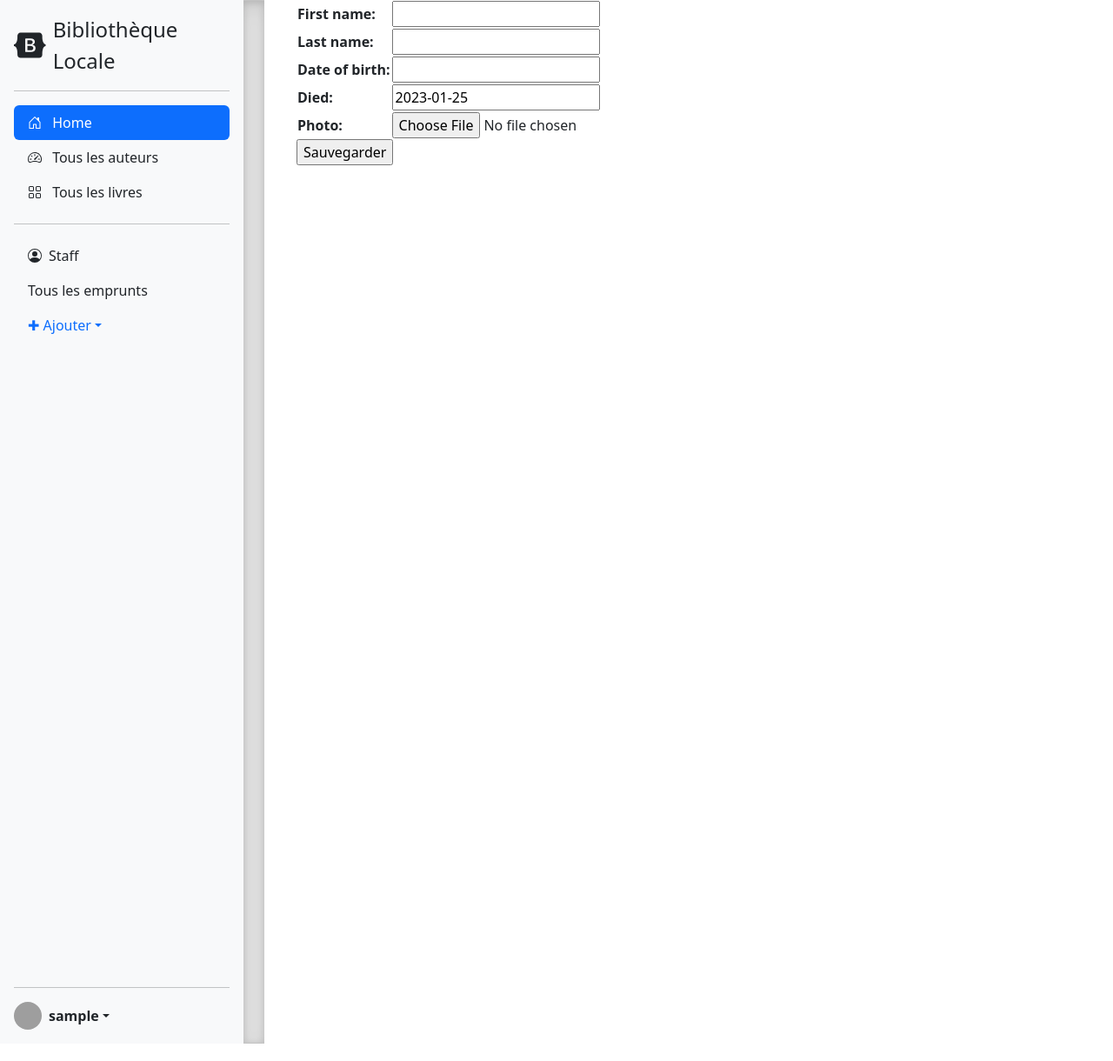
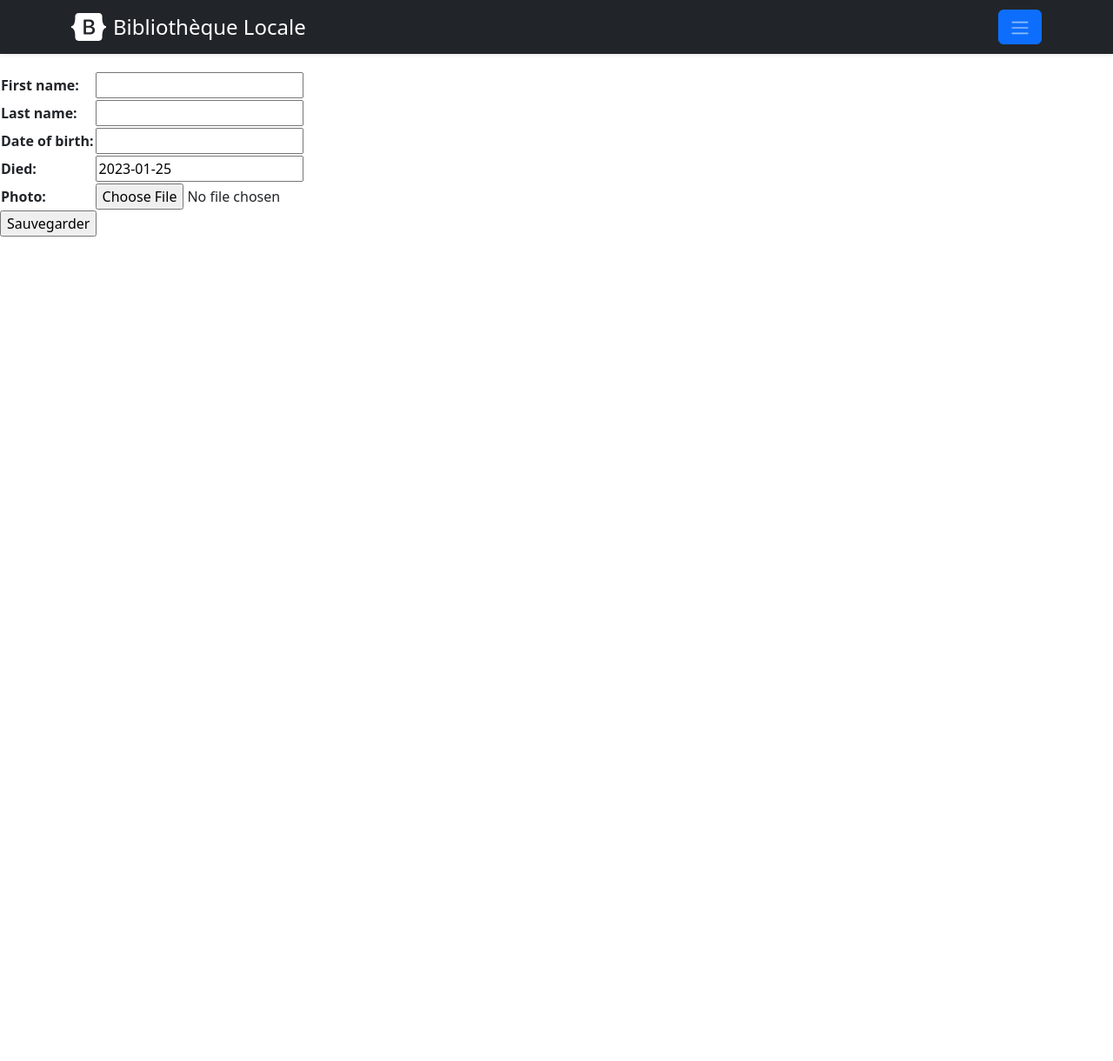
Before and after one commit to Artchaut/Django_Bibliotheque-locale, a Django app: page /catalog/author/create/ in a window 1280 px wide. Shown: the whole page at 87% size. After the commit the page ends 272 px from the top, so only its background shows below. Run offline with Django 4.2, Linux system fonts and the light colour scheme; the visitor is signed in with stand-in values (Sample User, id 1); some libraries are stand-ins or nearby versions; grey boxes are pictures that could not be loaded.

Commit message:
sidebar-toggle-commit

```diff
--- a/catalog/templates/base_generic.html
+++ b/catalog/templates/base_generic.html
@@ -136,13 +136,35 @@
     </symbol>
   </svg>
 
-  {% block sidebar %}
-  <main class="d-flex flex-nowrap" style="height: auto; max_height=2000vh">
-        <div class="d-flex flex-column flex-shrink-0 p-3 bg-light" style="width: 280px;">
-          <a href="/" class="d-flex align-items-center mb-3 mb-md-0 me-md-auto link-dark text-decoration-none">
+<nav>
+  {% block navbar %}
+  <div class="navbar navbar-dark bg-dark shadow-sm">
+    <div class="container">
+      <a href="/" class="navbar-brand d-flex align-items-center text-decoration-none">
         <svg class="bi pe-none me-2" width="40" height="32"><use xlink:href="#bootstrap"/></svg>
         <span class="fs-4">Bibliothèque Locale</span>
       </a>
+      <button class="btn btn-primary" type="button" data-bs-toggle="offcanvas" data-bs-target="#offcanvasScrolling" aria-controls="offcanvasScrolling">
+        <span class="navbar-toggler-icon"></span>
+      </button>
+    </div>
+  </div>
+  {% endblock %}
+</nav>
+
+<main class="d-flex flex-nowrap" style="height: auto; max_height=2000vh">
+
+  {% block sidebar %}
+    <div class="offcanvas offcanvas-start" data-bs-scroll="true" data-bs-backdrop="false" tabindex="-1" id="offcanvasScrolling" aria-labelledby="offcanvasScrollingLabel">
+      <div class="d-flex flex-column flex-shrink-0 p-3 bg-light" style="width: 280px;">
+        <div class="offcanvas-header">
+          <a href="/" class="d-flex align-items-center mb-3 mb-md-0 me-md-auto link-dark text-decoration-none">
+            <svg class="bi pe-none me-2" width="40" height="32"><use xlink:href="#bootstrap"/></svg>
+            <span class="fs-4 offcanvas-title" id="offcanvasScrollingLabel">Bibliothèque Locale</span>
+            <button type="button" class="btn-close text-reset" data-bs-dismiss="offcanvas" aria-label="Close"></button>
+          </a>
+        </div>
+        <div class="offcanvas-body">
           <hr>
           <ul class="nav nav-pills flex-column mb-auto">
             <li class="nav-item">
@@ -197,41 +219,16 @@
               <li><a class="dropdown-item" href="#">Settings</a></li>
               <li><a class="dropdown-item" href="#">Profile</a></li>
               <li><hr class="dropdown-divider"></li>
-              <li><a class="dropdown-item" href="{% url 'logout' %}?next={{ request.path }}">Déconnection</a></li>
+              <li><a class="dropdown-item" href="{% url 'logout' %}">Déconnexion</a></li>
             {% else %}
               <li><a class="dropdown-item" href="{% url 'login' %}?next={{ request.path }}">Connexion</a></li>
+            {% endif %}
             </ul>
-            {% endif %}
           </div>
         </div>
-      <div class="b-example-divider b-example-vr" style="height: auto;"></div>
-
+      </div>
+    </div>
   {% endblock %}
-
-<div class="container" style="margin: 0 250px 0 25px; min-height: 1200px;">
-    <!--{% block navbar %}
-    <div class="collapse navbar-collapse justify-content-md-center" id="navbarsExample08">
-      <ul class="navbar-nav">
-          <li class="nav-item">
-          <a class="nav-link active" aria-current="page" href="#">Centered nav only</a>
-        </li>
-        <li class="nav-item">
-          <a class="nav-link" href="#">Link</a>
-        </li>
-        <li class="nav-item">
-          <a class="nav-link disabled">Disabled</a>
-        </li>
-        <li class="nav-item dropdown">
-          <a class="nav-link dropdown-toggle" href="#" data-bs-toggle="dropdown" aria-expanded="false">✚ Ajouter</a>
-          <ul class="dropdown-menu">
-            <li><a class="dropdown-item" href="{% url 'book-create' %}">Ajouter un livre</a></li>
-            <li><a class="dropdown-item" href="{% url 'author-create' %}">Ajouter un auteur</a></li>
-            <li><a class="dropdown-item" href="#">Créer une instance de prêt</a></li>
-          </ul>
-        </li>
-      </ul>
-    </div>
-    {% endblock %}-->
 
   {% block content %}
   {% endblock %}
@@ -253,7 +250,6 @@
 	      </div>
 	  {% endif %}
 	{% endblock %}
-</div>
 </main>
   {% load static %}
   <script src="https://cdn.jsdelivr.net/npm/bootstrap@5.1.3/dist/js/bootstrap.bundle.min.js" integrity="sha384-ka7Sk0Gln4gmtz2MlQnikT1wXgYsOg+OMhuP+IlRH9sENBO0LRn5q+8nbTov4+1p" crossorigin="anonymous"></script>
```
Lines whose indentation alone changed are shown as unchanged.
